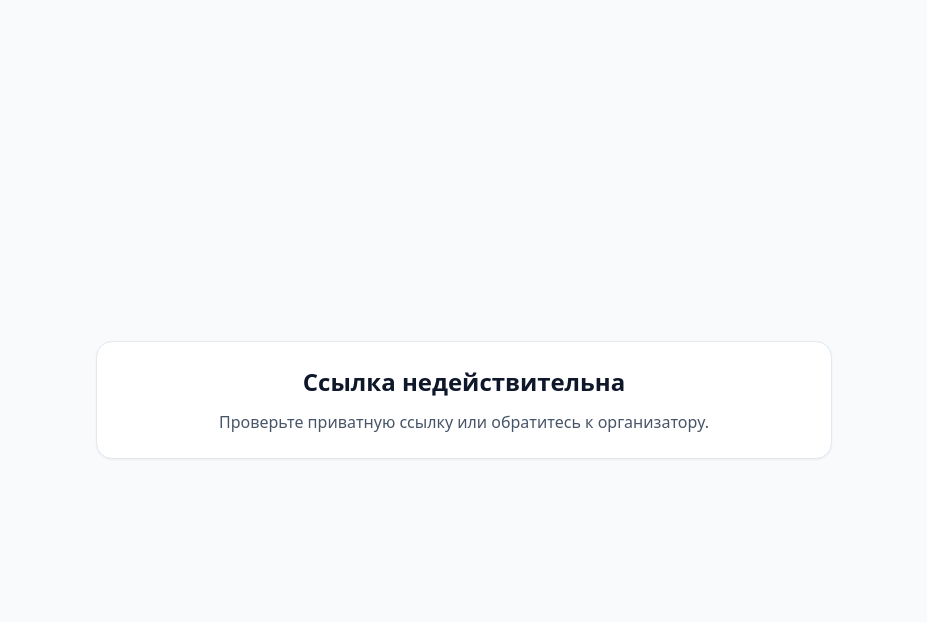
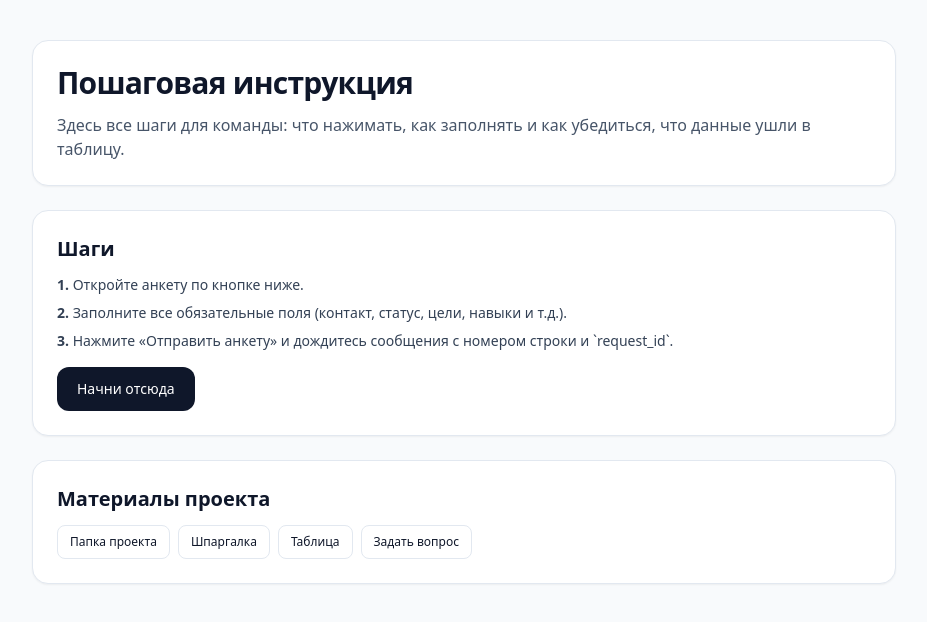
Before and after one commit to Sanechka689/team-intake-form, a Next.js app: page /instruction in a window 1280 px wide. Before the commit this address had no page. Shown: the top 622 px of the page, without its empty margins (176-1103 px from the left). Built offline with nearby package versions, Linux system fonts and the light colour scheme.

Commit message:
fix: make onboarding links and form flow fully functional

```diff
--- a/app/api/links/route.ts
+++ b/app/api/links/route.ts
@@ -1,4 +1,5 @@
 import { NextResponse } from 'next/server';
+import { getAppLinks } from '@/lib/links';
 import { isAccessTokenValid } from '@/lib/security/access';
 
 export async function GET(request: Request) {
@@ -10,12 +11,6 @@ export async function GET(request: Request) {
 
   return NextResponse.json({
     ok: true,
-    data: {
-      folder: process.env.LINK_FOLDER ?? '#',
-      cheatsheet: process.env.LINK_CHEATSHEET ?? '#',
-      table: process.env.LINK_TABLE ?? '#',
-      instruction: process.env.LINK_INSTRUCTION ?? '#',
-      askQuestion: process.env.LINK_QUESTIONS ?? '#'
-    }
+    data: getAppLinks()
   });
 }
--- /dev/null
+++ b/app/form/page.tsx
@@ -0,0 +1,21 @@
+import { IntakeForm } from '@/components/intake-form';
+import { getAccessSecret } from '@/lib/security/access';
+
+export default function FormPage() {
+  const token = getAccessSecret();
+
+  if (!token) {
+    return (
+      <main className="mx-auto flex min-h-screen max-w-3xl items-center justify-center px-4">
+        <div className="section-card w-full text-center">
+          <h1 className="text-2xl font-semibold">Анкета временно недоступна</h1>
+          <p className="mt-3 text-slate-600">
+            В Vercel не задан `APP_SECRET`. Добавьте его в Project Settings → Environment Variables, затем сделайте Redeploy.
+          </p>
+        </div>
+      </main>
+    );
+  }
+
+  return <IntakeForm token={token} />;
+}
--- /dev/null
+++ b/app/instruction/page.tsx
@@ -0,0 +1,52 @@
+import Link from 'next/link';
+import { getAppLinks } from '@/lib/links';
+
+export default function InstructionPage() {
+  const links = getAppLinks();
+
+  return (
+    <main className="mx-auto max-w-4xl px-4 py-10">
+      <section className="section-card">
+        <h1 className="text-3xl font-semibold tracking-tight">Пошаговая инструкция</h1>
+        <p className="mt-3 text-slate-600">
+          Здесь все шаги для команды: что нажимать, как заполнять и как убедиться, что данные ушли в таблицу.
+        </p>
+      </section>
+
+      <section className="mt-6 section-card">
+        <h2 className="text-xl font-semibold">Шаги</h2>
+        <ol className="mt-3 space-y-2 text-sm text-slate-700">
+          <li><strong>1.</strong> Откройте анкету по кнопке ниже.</li>
+          <li><strong>2.</strong> Заполните все обязательные поля (контакт, статус, цели, навыки и т.д.).</li>
+          <li><strong>3.</strong> Нажмите «Отправить анкету» и дождитесь сообщения с номером строки и `request_id`.</li>
+        </ol>
+        <div className="mt-4">
+          <Link
+            href="/form"
+            className="inline-flex h-11 items-center justify-center rounded-xl bg-slate-900 px-5 text-sm font-medium text-white transition hover:bg-slate-800"
+          >
+            Начни отсюда
+          </Link>
+        </div>
+      </section>
+
+      <section id="materials" className="mt-6 section-card">
+        <h2 className="text-xl font-semibold">Материалы проекта</h2>
+        <div className="mt-3 flex flex-wrap gap-2">
+          <a className="rounded-lg border border-slate-200 px-3 py-2 text-xs font-medium hover:bg-slate-50" href={links.folder}>
+            Папка проекта
+          </a>
+          <a id="cheatsheet" className="rounded-lg border border-slate-200 px-3 py-2 text-xs font-medium hover:bg-slate-50" href={links.cheatsheet}>
+            Шпаргалка
+          </a>
+          <a id="table" className="rounded-lg border border-slate-200 px-3 py-2 text-xs font-medium hover:bg-slate-50" href={links.table}>
+            Таблица
+          </a>
+          <a id="contacts" className="rounded-lg border border-slate-200 px-3 py-2 text-xs font-medium hover:bg-slate-50" href={links.askQuestion}>
+            Задать вопрос
+          </a>
+        </div>
+      </section>
+    </main>
+  );
+}
--- a/app/page.tsx
+++ b/app/page.tsx
@@ -1,16 +1,13 @@
 import { PublicHome } from '@/components/public-home';
+import { getAppLinks } from '@/lib/links';
 
 export default function HomePage() {
+  const links = getAppLinks();
+
   return (
     <PublicHome
-      defaultFormPath={process.env.DEFAULT_FORM_PATH ?? null}
-      links={{
-        folder: process.env.LINK_FOLDER ?? '#',
-        cheatsheet: process.env.LINK_CHEATSHEET ?? '#',
-        table: process.env.LINK_TABLE ?? '#',
-        instruction: process.env.LINK_INSTRUCTION ?? '#',
-        askQuestion: process.env.LINK_QUESTIONS ?? '#'
-      }}
+      defaultFormPath="/form"
+      links={links}
     />
   );
 }
--- a/components/intake-form.tsx
+++ b/components/intake-form.tsx
@@ -138,16 +138,16 @@ export function IntakeForm({ token }: { token: string }) {
           <li className="rounded-lg bg-slate-50 p-3"><strong>3.</strong> Нажмите «Отправить анкету» и дождитесь сообщения «Готово».</li>
         </ol>
         <div className="mt-4 flex flex-wrap gap-2">
-          <a className="rounded-lg border border-slate-200 px-3 py-2 text-xs font-medium hover:bg-slate-50" href={links?.cheatsheet ?? '#'} target="_blank" rel="noreferrer">
+          <a className="rounded-lg border border-slate-200 px-3 py-2 text-xs font-medium hover:bg-slate-50" href={links?.cheatsheet ?? '/instruction#cheatsheet'}>
             Открыть шпаргалку
           </a>
-          <a className="rounded-lg border border-slate-200 px-3 py-2 text-xs font-medium hover:bg-slate-50" href={links?.instruction ?? '#'} target="_blank" rel="noreferrer">
+          <a className="rounded-lg border border-slate-200 px-3 py-2 text-xs font-medium hover:bg-slate-50" href={links?.instruction ?? '/instruction'}>
             Открыть инструкцию
           </a>
-          <a className="rounded-lg border border-slate-200 px-3 py-2 text-xs font-medium hover:bg-slate-50" href={links?.table ?? '#'} target="_blank" rel="noreferrer">
+          <a className="rounded-lg border border-slate-200 px-3 py-2 text-xs font-medium hover:bg-slate-50" href={links?.table ?? '/instruction#table'}>
             Открыть таблицу вручную
           </a>
-          <a className="rounded-lg border border-slate-200 px-3 py-2 text-xs font-medium hover:bg-slate-50" href={links?.askQuestion ?? '#'} target="_blank" rel="noreferrer">
+          <a className="rounded-lg border border-slate-200 px-3 py-2 text-xs font-medium hover:bg-slate-50" href={links?.askQuestion ?? '/instruction#contacts'}>
             Задать вопрос
           </a>
         </div>
@@ -237,16 +237,16 @@ export function IntakeForm({ token }: { token: string }) {
 
       <div className="fixed bottom-0 left-0 right-0 border-t border-slate-200 bg-white/95 backdrop-blur">
         <div className="mx-auto flex max-w-4xl flex-wrap items-center justify-center gap-2 px-4 py-3">
-          <a className="rounded-lg border border-slate-200 px-3 py-2 text-xs font-medium hover:bg-slate-50" href={links?.cheatsheet ?? '#'} target="_blank" rel="noreferrer">
+          <a className="rounded-lg border border-slate-200 px-3 py-2 text-xs font-medium hover:bg-slate-50" href={links?.cheatsheet ?? '/instruction#cheatsheet'}>
             Открыть шпаргалку
           </a>
-          <a className="rounded-lg border border-slate-200 px-3 py-2 text-xs font-medium hover:bg-slate-50" href={links?.table ?? '#'} target="_blank" rel="noreferrer">
+          <a className="rounded-lg border border-slate-200 px-3 py-2 text-xs font-medium hover:bg-slate-50" href={links?.table ?? '/instruction#table'}>
             Открыть таблицу вручную
           </a>
-          <a className="rounded-lg border border-slate-200 px-3 py-2 text-xs font-medium hover:bg-slate-50" href={links?.askQuestion ?? '#'} target="_blank" rel="noreferrer">
+          <a className="rounded-lg border border-slate-200 px-3 py-2 text-xs font-medium hover:bg-slate-50" href={links?.askQuestion ?? '/instruction#contacts'}>
             Задать вопрос
           </a>
-          <a className="rounded-lg border border-slate-200 px-3 py-2 text-xs font-medium hover:bg-slate-50" href={links?.instruction ?? '#'} target="_blank" rel="noreferrer">
+          <a className="rounded-lg border border-slate-200 px-3 py-2 text-xs font-medium hover:bg-slate-50" href={links?.instruction ?? '/instruction'}>
             Инструкция
           </a>
           {isLoadingLinks ? <span className="text-xs text-slate-500">Загружаем ссылки...</span> : null}
--- a/components/public-home.tsx
+++ b/components/public-home.tsx
@@ -12,7 +12,7 @@ type PublicLinks = {
 
 type PublicHomeProps = {
   links: PublicLinks;
-  defaultFormPath: string | null;
+  defaultFormPath: string;
 };
 
 export function PublicHome({ links, defaultFormPath }: PublicHomeProps) {
@@ -48,23 +48,15 @@ export function PublicHome({ links, defaultFormPath }: PublicHomeProps) {
           </div>
 
           <div className="mt-7 flex flex-col gap-3 md:flex-row">
-            {defaultFormPath ? (
             <Link
               href={defaultFormPath}
               className="inline-flex h-11 items-center justify-center rounded-xl bg-slate-900 px-5 text-sm font-medium text-white transition hover:bg-slate-800"
             >
               Начни отсюда
             </Link>
-            ) : (
-              <span className="inline-flex h-11 items-center justify-center rounded-xl bg-slate-200 px-5 text-sm font-medium text-slate-500">
-                Анкета скоро откроется
-              </span>
-            )}
             <a
               className="inline-flex h-11 items-center justify-center rounded-xl border border-slate-300 px-5 text-sm font-medium text-slate-700 transition hover:bg-slate-50"
               href={links.instruction}
-              target="_blank"
-              rel="noreferrer"
             >
               Пошаговая инструкция
             </a>
@@ -90,19 +82,19 @@ export function PublicHome({ links, defaultFormPath }: PublicHomeProps) {
         <article className="section-card">
           <h2 className="text-lg font-semibold">Полезные ссылки</h2>
           <div className="mt-3 flex flex-wrap gap-2">
-            <a className="rounded-lg border border-slate-200 px-3 py-2 text-xs font-medium hover:bg-slate-50" href={links.folder} target="_blank" rel="noreferrer">
+            <a className="rounded-lg border border-slate-200 px-3 py-2 text-xs font-medium hover:bg-slate-50" href={links.folder}>
               Папка проекта
             </a>
-            <a className="rounded-lg border border-slate-200 px-3 py-2 text-xs font-medium hover:bg-slate-50" href={links.cheatsheet} target="_blank" rel="noreferrer">
+            <a className="rounded-lg border border-slate-200 px-3 py-2 text-xs font-medium hover:bg-slate-50" href={links.cheatsheet}>
               Шпаргалка
             </a>
-            <a className="rounded-lg border border-slate-200 px-3 py-2 text-xs font-medium hover:bg-slate-50" href={links.table} target="_blank" rel="noreferrer">
+            <a className="rounded-lg border border-slate-200 px-3 py-2 text-xs font-medium hover:bg-slate-50" href={links.table}>
               Таблица
             </a>
-            <a className="rounded-lg border border-slate-200 px-3 py-2 text-xs font-medium hover:bg-slate-50" href={links.instruction} target="_blank" rel="noreferrer">
+            <a className="rounded-lg border border-slate-200 px-3 py-2 text-xs font-medium hover:bg-slate-50" href={links.instruction}>
               Инструкция
             </a>
-            <a className="rounded-lg border border-slate-200 px-3 py-2 text-xs font-medium hover:bg-slate-50" href={links.askQuestion} target="_blank" rel="noreferrer">
+            <a className="rounded-lg border border-slate-200 px-3 py-2 text-xs font-medium hover:bg-slate-50" href={links.askQuestion}>
               Задать вопрос
             </a>
           </div>
--- /dev/null
+++ b/lib/links.ts
@@ -0,0 +1,25 @@
+export type AppLinks = {
+  folder: string;
+  cheatsheet: string;
+  table: string;
+  instruction: string;
+  askQuestion: string;
+};
+
+function normalizeLink(value: string | undefined, fallback: string): string {
+  const clean = String(value ?? '').trim();
+  if (!clean || clean === '#') {
+    return fallback;
+  }
+  return clean;
+}
+
+export function getAppLinks(): AppLinks {
+  return {
+    folder: normalizeLink(process.env.LINK_FOLDER, '/instruction#materials'),
+    cheatsheet: normalizeLink(process.env.LINK_CHEATSHEET, '/instruction#cheatsheet'),
+    table: normalizeLink(process.env.LINK_TABLE, '/instruction#table'),
+    instruction: '/instruction',
+    askQuestion: normalizeLink(process.env.LINK_QUESTIONS, '/instruction#contacts')
+  };
+}
```
Lines whose indentation alone changed are shown as unchanged.
